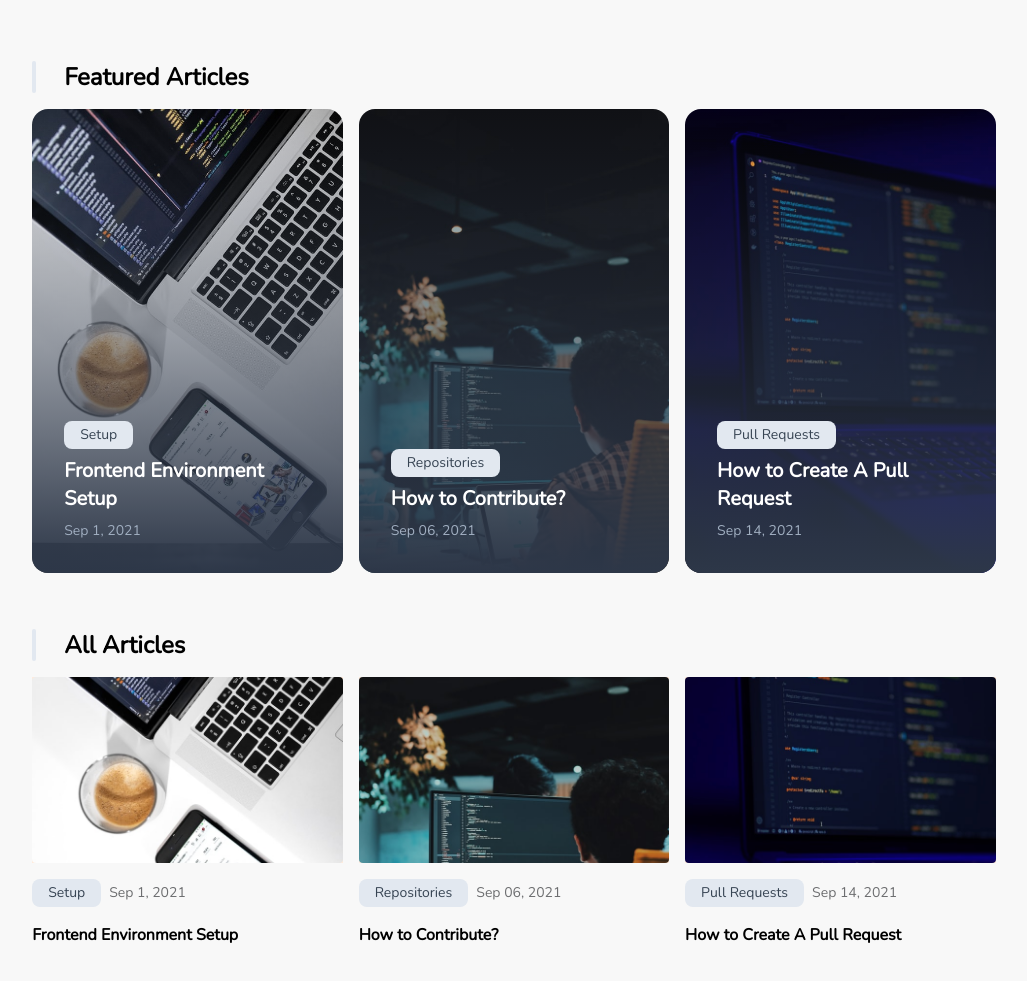
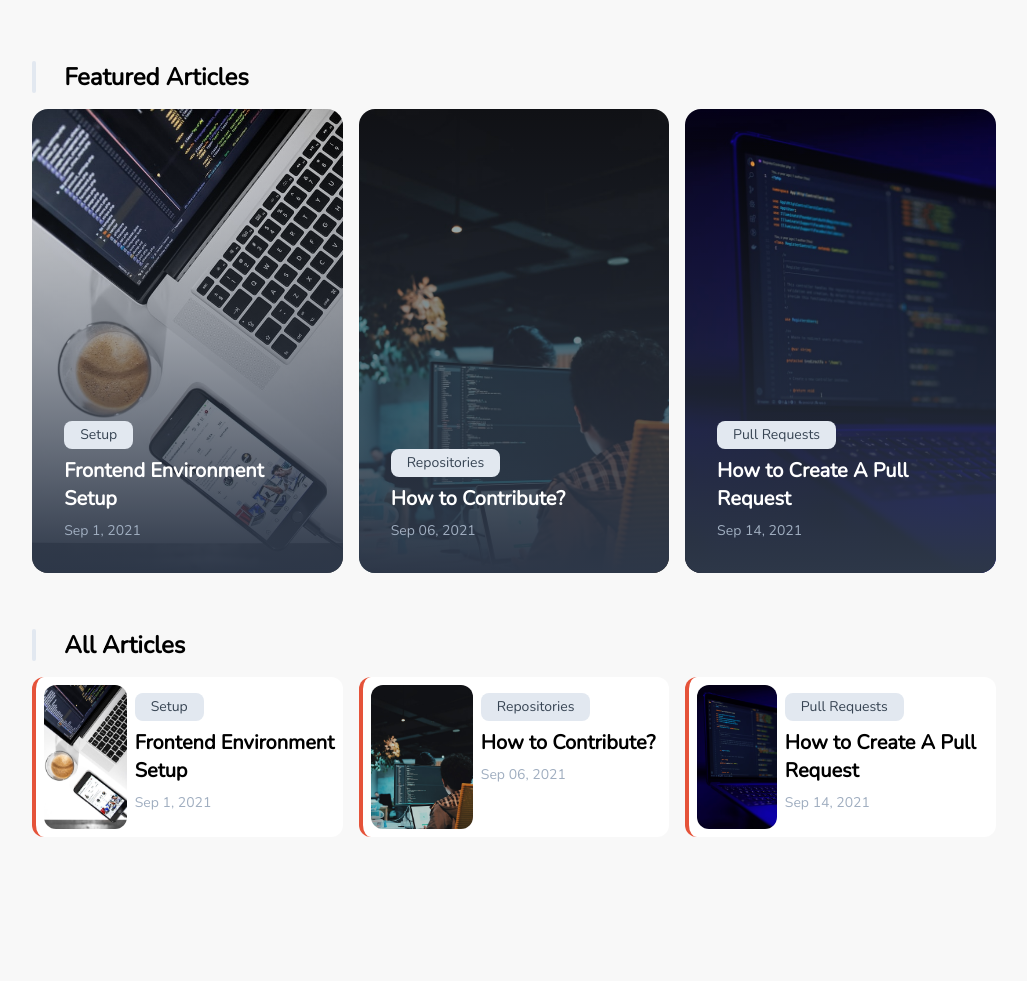
Before and after one commit to sarah-msoliman/frontend-docs, a Gatsby site: page / in a window 1280 px wide. Shown: the part 115-1096 px from the top of the page, without its empty margins (115-1142 px from the left). After the commit the page ends 1072 px from the top, so only its background shows below. Built offline with nearby package versions, Linux system fonts and the light colour scheme; Gatsby itself is replaced by a stand-in of ours.

```diff
--- a/src/components/FeaturedCard/styles.module.scss
+++ b/src/components/FeaturedCard/styles.module.scss
@@ -1,9 +1,5 @@
 @layer utilities {
   .featured {
-    // &::after {
-    //   content: "";
-    //   @apply absolute inset-0 z-0 bg-gradient-to-t from-overlay to-transparent
-    // }
     &__img {
       @apply h-full min-h-h8 w-2/6 m-2;
       @apply md:w-full md:m-0 md:rounded-2xl md:h-full md:min-h-mh15;
--- a/src/components/HorizontalListing/index.js
+++ b/src/components/HorizontalListing/index.js
@@ -17,7 +17,7 @@
 
       <h2 className="section-title">All Articles</h2>
 
-      <section className="flex flex-wrap">
+      <section className="flex flex-wrap mb-10">
         {articles.map((item, index) => (
           <Card key={index} data={item.frontmatter} />
         ))}
--- a/src/components/VerticalCard/index.js
+++ b/src/components/VerticalCard/index.js
@@ -3,44 +3,55 @@
 import { GatsbyImage, getImage, StaticImage } from "gatsby-plugin-image";
 
 export default function VerticalCard({ data }) {
+  const imageClasses = "rounded-xl min-h-h8 w-2/6 m-2";
   const image = getImage(data.img);
   const renderImage = () => {
     if (data.img != null) {
       return (
-        <GatsbyImage
-          image={image}
-          alt={data.slug}
-          className="inset-0 w-full rounded img-position"
-        />
+        <GatsbyImage image={image} alt={data.slug} className={imageClasses} />
       );
     } else {
       return (
         <StaticImage
           src="../../../static/images/default.jfif"
-          className="inset-0 w-full rounded img-position"
+          className={imageClasses}
         />
       );
     }
   };
   return (
-    <div className="mb-4 md:w-w47 md:mr-4 lg:w-w31">
-      <Link to={"/articles/" + data.slug} className="w-full">
-        <div className="w-full bg-primary-100 pt-imglg relative">
-          {renderImage()}
+    // <div className="mb-4 md:w-w47 md:mr-4 lg:w-w31">
+    //   <Link to={"/articles/" + data.slug} className="w-full">
+    //     <div className="w-full bg-primary-100 pt-imglg relative">
+    //       {renderImage()}
+    //     </div>
+    //   </Link>
+
+    //   <Link to={"/articles/" + data.slug} className="w-full">
+    //     <div className="py-4">
+    //       <div
+    //         className="text-sm mb-4 flex items-center"
+    //       >
+    //         <span className="mr-2 tag">{data.tag}</span>
+    //         <p className="text-secondary-300">{data.date}</p>
+    //       </div>
+    //       <h3 className="font-bold">{data.title}</h3>
+    //     </div>
+    //   </Link>
+    // </div>
+
+    <Link
+      to={"/articles/" + data.slug}
+      className="w-full md:w-w31 md:mr-4 mb-4 h-full"
+    >
+      <article className="w-full bg-white rounded-xl flex h-40 border-l-4 border-primary-50">
+        {renderImage()}
+        <div className="flex flex-col py-4">
+          <span className="tag mb-2">{data.tag}</span>
+          <h3 className="font-bold text-xl mb-2">{data.title}</h3>
+          <p className="text-sm text-secondary-800">{data.date}</p>
         </div>
-      </Link>
-
-      <Link to={"/articles/" + data.slug} className="w-full">
-        <div className="py-4">
-          <div
-            className="text-sm mb-4 flex items-center"
-          >
-            <span className="mr-2 tag">{data.tag}</span>
-            <p className="text-secondary-300">{data.date}</p>
-          </div>
-          <h3 className="font-bold">{data.title}</h3>
-        </div>
-      </Link>
-    </div>
+      </article>
+    </Link>
   );
 }
```
